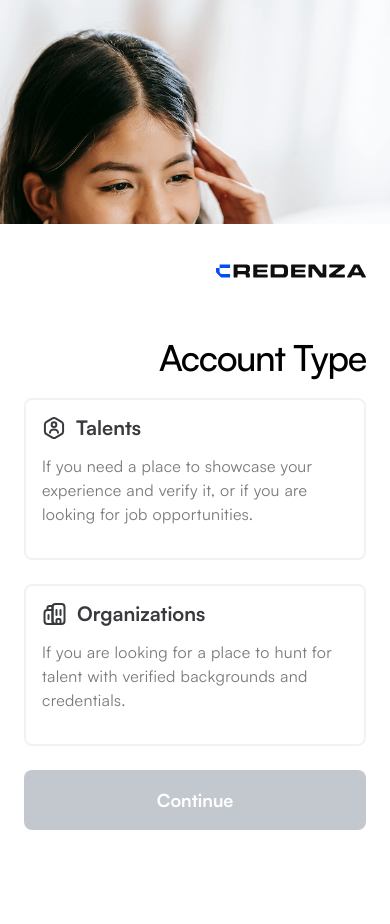
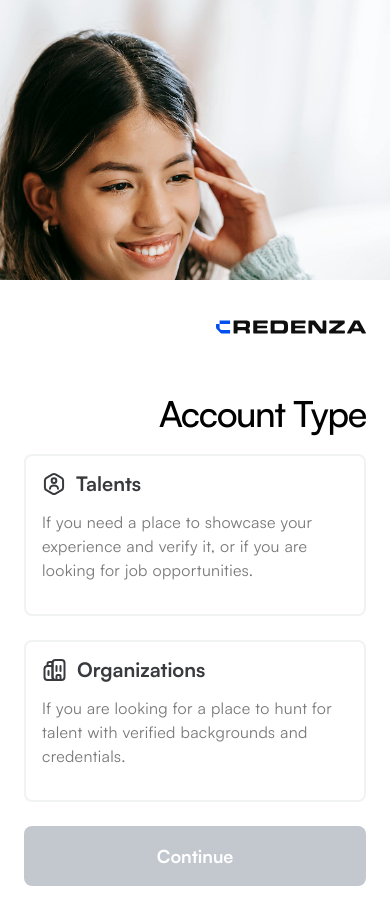
Before and after one commit to TinyTribe/credenza-frontend, a Next.js app: page /account-type in a window 390 px wide. Before the commit the page ends 870 px from the top, so only its background shows below. Built offline with nearby package versions, Linux system fonts and the light colour scheme.

Commit message:
feat: implement better image display for smaller screens

```diff
--- a/src/app/(auth)/account-type/page.tsx
+++ b/src/app/(auth)/account-type/page.tsx
@@ -3,6 +3,7 @@
 import { OrganizationsIcon, TalentsIcon } from '@/components/ui/icons/icons';
 import AccountCard from '@/features/auth/account-card';
 import { motion } from 'framer-motion';
+import Image from 'next/image';
 import React, { useState } from 'react';
 
 interface AccountType {
@@ -68,30 +69,34 @@ export default function AccountType() {
   return (
     <div className="flex max-lg:flex-col">
       <motion.section
-        className="w-full overflow-hidden max-lg:h-48 max-md:h-56 lg:h-auto lg:max-w-[460px] xl:max-w-[622px]"
+        className="block w-full overflow-hidden max-lg:h-[280px] md:hidden lg:block lg:h-auto lg:max-w-[500px] xl:max-w-[622px]"
         initial={{ x: -100, opacity: 0 }}
         animate={{ x: 0, opacity: 1 }}
         transition={{ duration: 0.6, ease: 'easeOut' }}
       >
-        <img
+        <Image
           src="/account-type-bg.png"
           alt="Account Type Illustration"
           className="w-full"
+          width={622}
+          height={1020}
         />
       </motion.section>
 
       <section className="flex w-full justify-center">
         <motion.div
-          className="mt-10 w-full max-w-[609px] px-6 max-lg:mb-20 max-md:mb-10 lg:mt-36"
+          className="mt-10 w-full max-w-[609px] px-6 max-lg:mb-20 max-md:mb-10 md:mt-20 lg:mt-36"
           variants={containerVariants}
           initial="hidden"
           animate="visible"
         >
           <motion.div className="flex justify-end" variants={itemVariants}>
-            <img
+            <Image
               src="/logo.svg"
               alt="Credenza logo"
               className="h-auto max-lg:w-[200px] max-md:w-[150px] lg:w-[232px]"
+              width={232}
+              height={20}
             />
           </motion.div>
 
```
